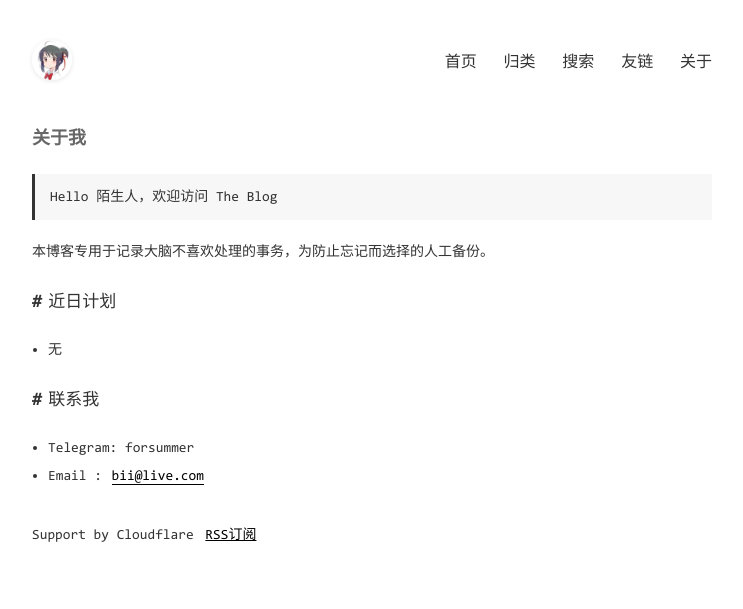
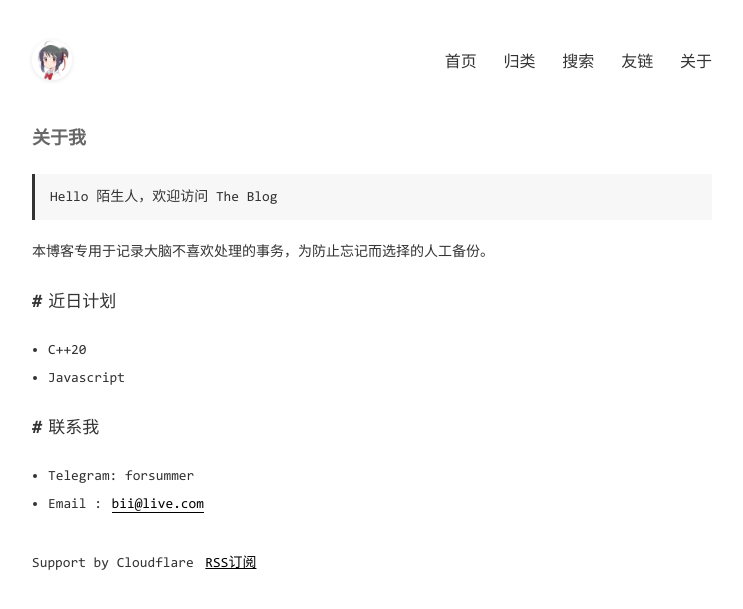
Before and after one commit to axiommer/biibiibii, a Jekyll site: the page built from pages/about.md, in a window 1280 px wide. Shown: the top 609 px of the page, without its empty margins (268-1011 px from the left). Built offline with Jekyll 4.4.1, drawn with Linux system fonts in a browser that asks for light colours; comment, search, counter and statistics services are not loaded.

Commit message:
Update about.md

```diff
--- a/pages/about.md
+++ b/pages/about.md
@@ -9,7 +9,9 @@ title: 关于我
 
 ## 近日计划
 
-- 无
+- C++20
+
+- Javascript
 
 ## 联系我
 
```
